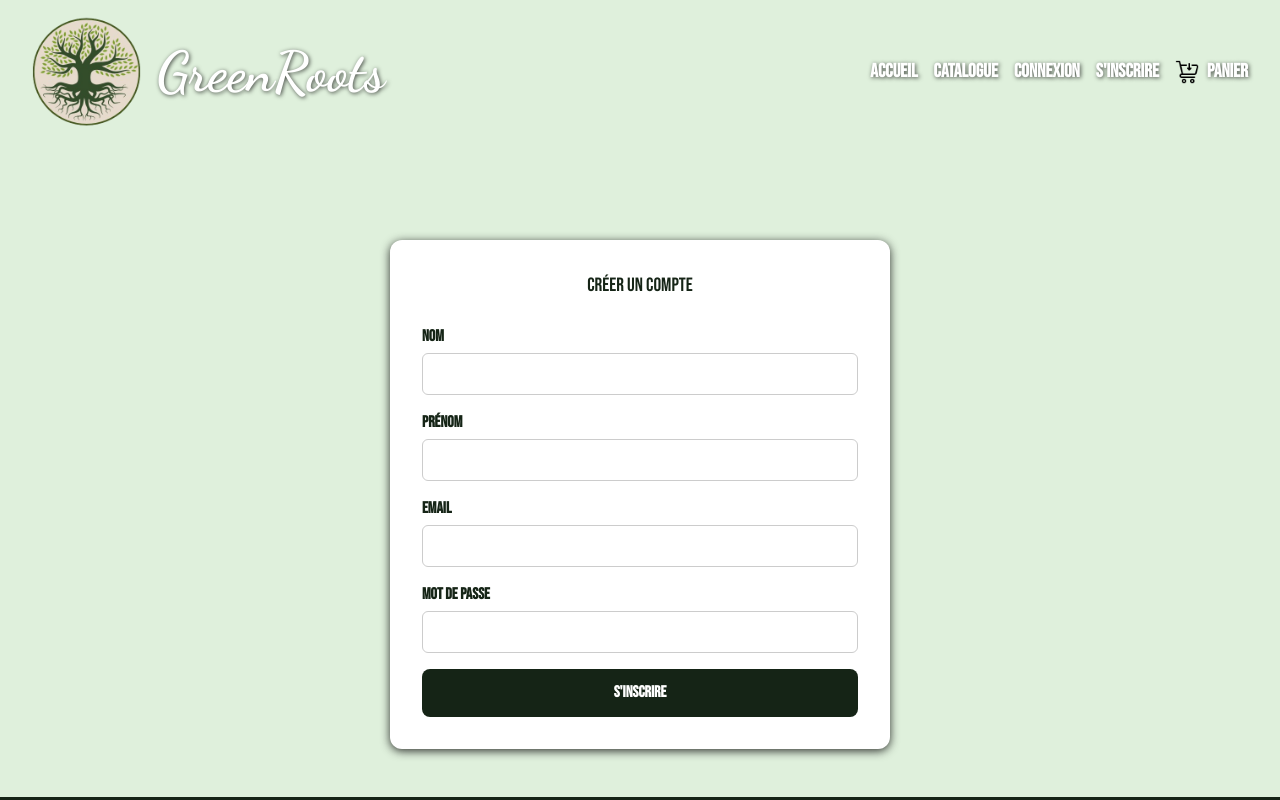
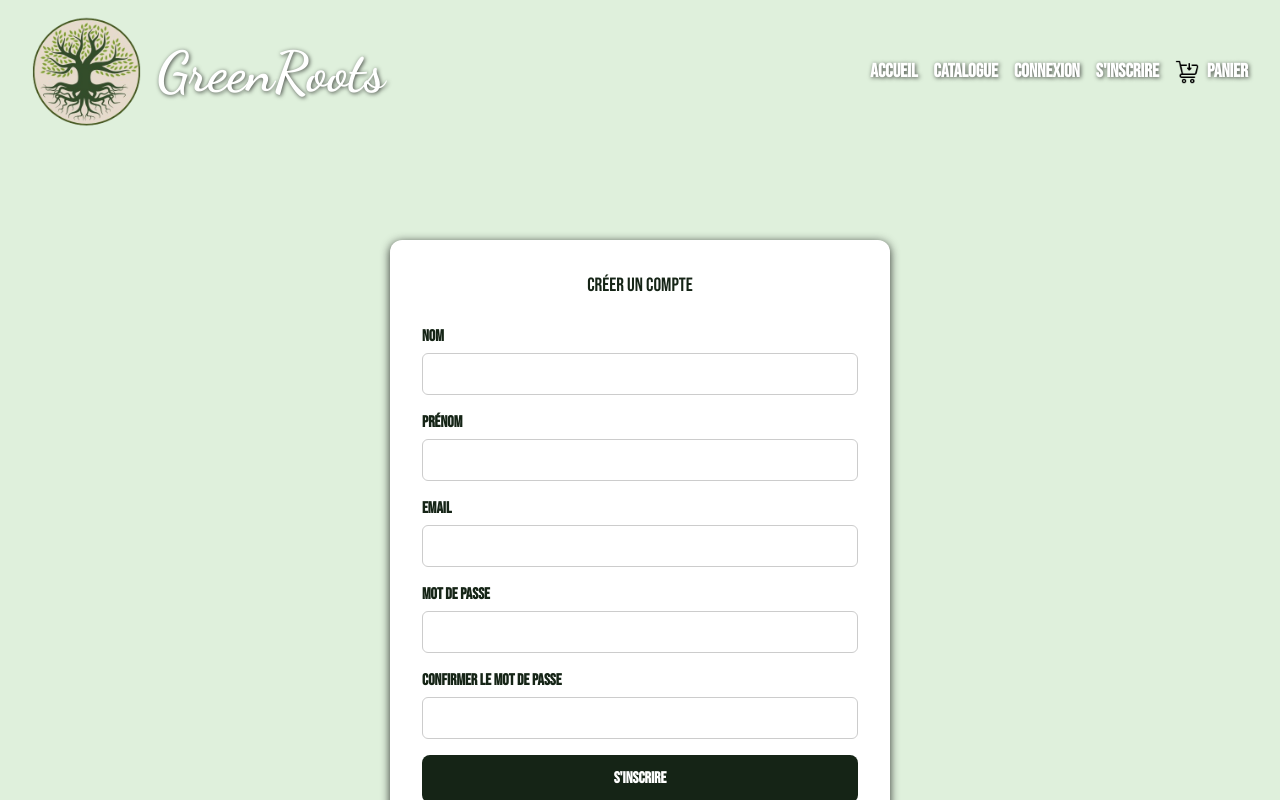
Before and after one commit to Leo-Fauquembergue/GreenRoots, a React (Vite) app in the folder front/: page /register in a window 1280 px wide. Shown: the top 800 px of the page. Built offline with nearby package versions, Linux system fonts and the light colour scheme.

Commit message:
password

```diff
--- a/front/src/pages/Register.tsx
+++ b/front/src/pages/Register.tsx
@@ -6,6 +6,7 @@ export default function Register() {
 	const [firstName, setFirstName] = useState('');
 	const [email, setEmail] = useState('');
 	const [password, setPassword] = useState('');
+	const [confirmPassword, setConfirmPassword] = useState('');
 
 	const [success, setSuccess] = useState(false);
 	const [error, setError] = useState('');
@@ -15,9 +16,31 @@ export default function Register() {
 		setSuccess(false);
 		setError('');
 
+		// --- VALIDATION FRONT ---
+		if (!firstName.trim()) {
+			setError("Le prénom est requis.");
+			return;
+		}
+
+		const emailRegex = /^[^\s@]+@[^\s@]+\.[^\s@]+$/;
+		if (!emailRegex.test(email)) {
+			setError("L'adresse email est invalide.");
+			return;
+		}
+
+		if (password.length < 6) {
+			setError("Le mot de passe doit contenir au moins 6 caractères.");
+			return;
+		}
+
+		if (password !== confirmPassword) {
+			setError("Les mots de passe ne correspondent pas.");
+			return;
+		}
+
+		// --- ENVOI AU BACKEND ---
 		try {
 			const response = await fetch("http://localhost:3000/api/auth/register", {
-
 				method: "POST",
 				headers: {
 					"Content-Type": "application/json",
@@ -32,6 +55,14 @@ export default function Register() {
 
 			if (!response.ok) {
 				const errorData = await response.json();
+				console.error("Erreur backend :", errorData);
+
+				if (errorData.errors) {
+					errorData.errors.forEach((err: any) => {
+						console.error("Champ en erreur :", err.path, "-", err.message);
+					});
+				}
+
 				throw new Error(errorData.message || "Une erreur est survenue.");
 			}
 
@@ -40,6 +71,7 @@ export default function Register() {
 			setFirstName('');
 			setEmail('');
 			setPassword('');
+			setConfirmPassword('');
 		} catch (err: any) {
 			setError(err.message);
 		}
@@ -90,6 +122,16 @@ export default function Register() {
 					/>
 				</label>
 
+				<label>
+					Confirmer le mot de passe
+					<input
+						type="password"
+						value={confirmPassword}
+						onChange={(e) => setConfirmPassword(e.target.value)}
+						required
+					/>
+				</label>
+
 				<button type="submit">S'inscrire</button>
 			</form>
 
```
